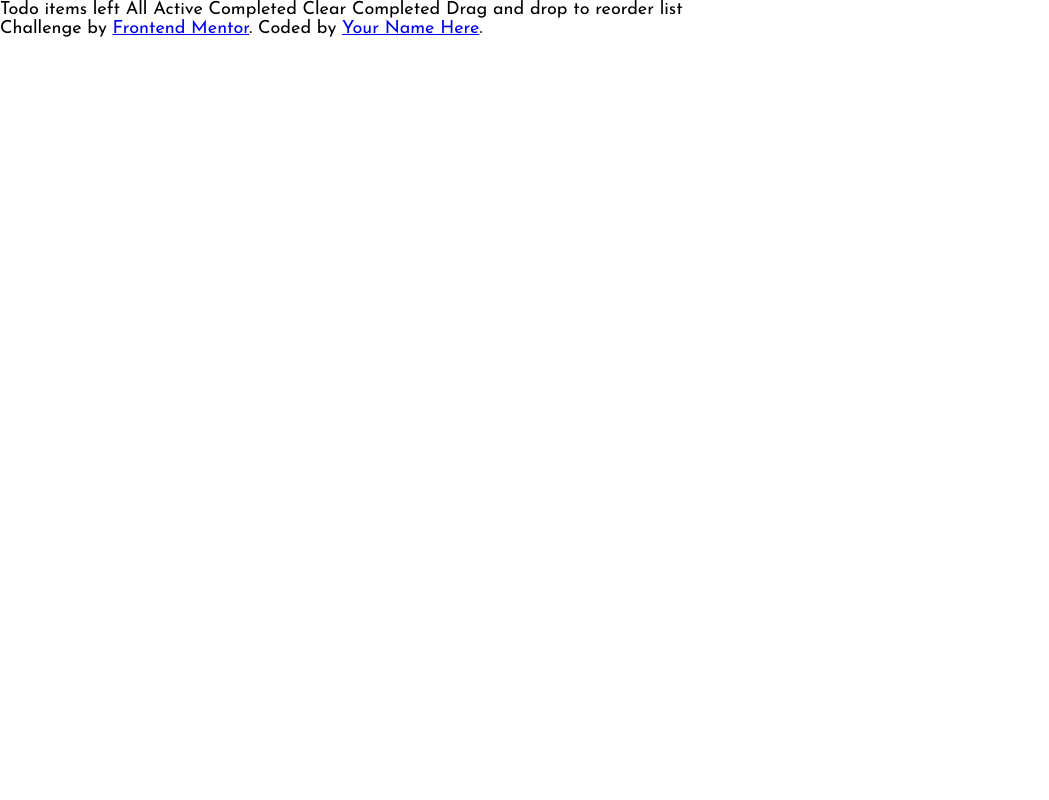
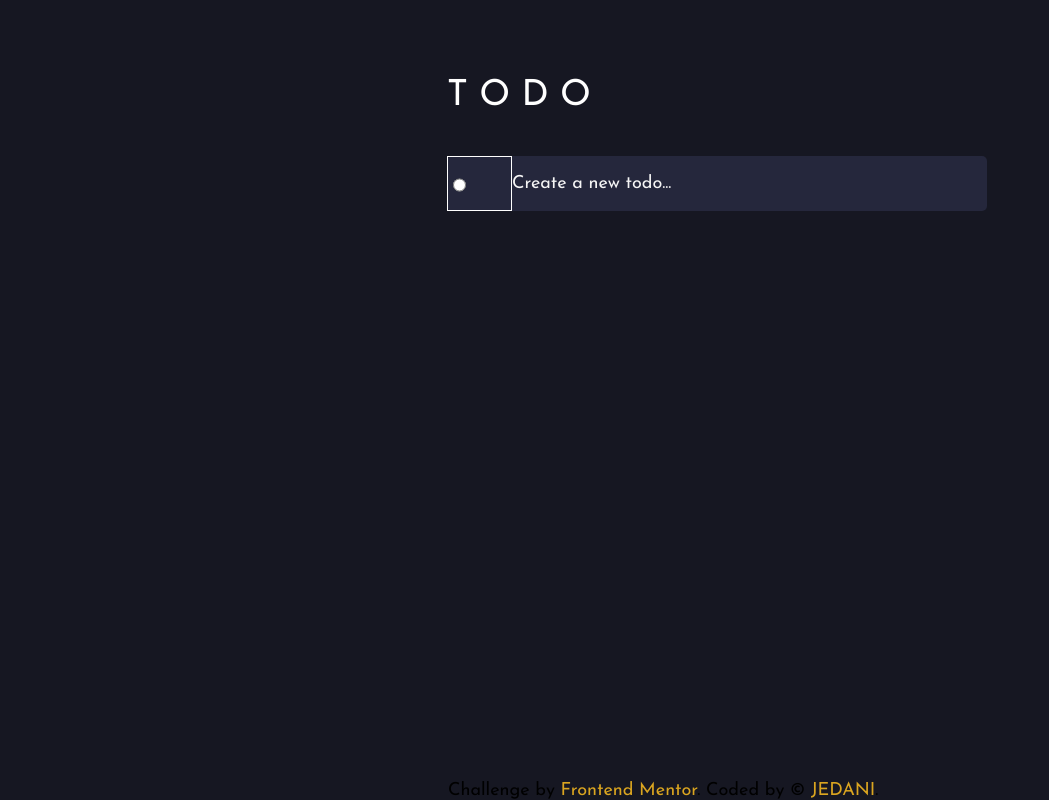
Before and after one commit to Jedani/To-Do-app, a plain HTML site: page index.html in a window 1280 px wide. Shown: the whole page, without its empty margins (0-1049 px from the left). Drawn offline with Linux system fonts and the light colour scheme.

Commit message:
added first container

```diff
--- a/index.html
+++ b/index.html
@@ -20,18 +20,29 @@
 
 		<title>Frontend Mentor | Todo app</title>
 	</head>
-	<body>
-		Todo
+	<body class="dark">
+		<div class="container">
+			<div class="firstContainer">
+				<div class="pi">
+					<p>T O D O</p>
+				</div>
+				<div class="top">
+					<div class="input">
+						<input type="radio" name="on" id="create" />
+					</div>
+					<p>Create a new todo...</p>
+				</div>
+			</div>
+			<div class="secondContainer"></div>
+		</div>
 
-		<!-- Add dynamic number -->
-		items left All Active Completed Clear Completed Drag and drop to reorder
-		list
-
-		<div class="attribution">
-			Challenge by
-			<a href="https://www.frontendmentor.io?ref=challenge" target="_blank"
-				>Frontend Mentor</a
-			>. Coded by <a href="#">Your Name Here</a>.
-		</div>
+		<footer>
+			<div class="attribution">
+				Challenge by
+				<a href="https://www.frontendmentor.io?ref=challenge" target="_blank"
+					>Frontend Mentor</a
+				>. Coded by &COPY;<a href="#"> JEDANI</a>.
+			</div>
+		</footer>
 	</body>
 </html>
--- a/styler.scss
+++ b/styler.scss
@@ -1,12 +1,82 @@
 @mixin bgImage {
 	background-image: url("../images/bg-desktop-dark.jpg");
 	background-repeat: no-repeat;
+}
+@mixin sun {
+	background-image: url("../images/icon-sun.svg");
+	background-repeat: no-repeat;
+}
+@mixin moon {
+	background-image: url("../images/icon-moon.svg");
+	background-repeat: no-repeat;
+}
+
+.light {
+}
+
+.dark {
+	--bodyBackground: hsl(235, 21%, 11%);
+	--createToDo: hsl(235, 24%, 19%);
 }
 
 body {
 	margin: 0;
 	padding: 0;
+	height: 100vh;
+	width: 100vw;
 	@include bgImage;
 	font-family: "Josefin Sans", sans-serif;
 	font-size: 18px;
+	text-align: center;
+	background-color: var(--bodyBackground);
 }
+
+.container {
+	position: relative;
+	width: 540px;
+	left: 447px;
+	top: 72px;
+
+	.firstContainer {
+		height: 150px;
+
+		.pi {
+			height: 84px;
+
+			p {
+				position: absolute;
+				font-size: 2em;
+				color: white;
+				top: -30px;
+			}
+		}
+
+		.top {
+			display: flex;
+
+			color: whitesmoke;
+			align-content: center;
+			background-color: var(--createToDo);
+			border-radius: 5px;
+
+			.input {
+				border: 1px solid white;
+				display: flex;
+				align-content: center;
+				width: 63px;
+			}
+		}
+	}
+}
+
+footer {
+	position: absolute;
+	bottom: 0px;
+	left: 35vw;
+	.attribution {
+		a {
+			text-decoration: wavy;
+			color: goldenrod;
+		}
+	}
+}
```
Also changed, not shown: styles/styler.css, 1 other file.
